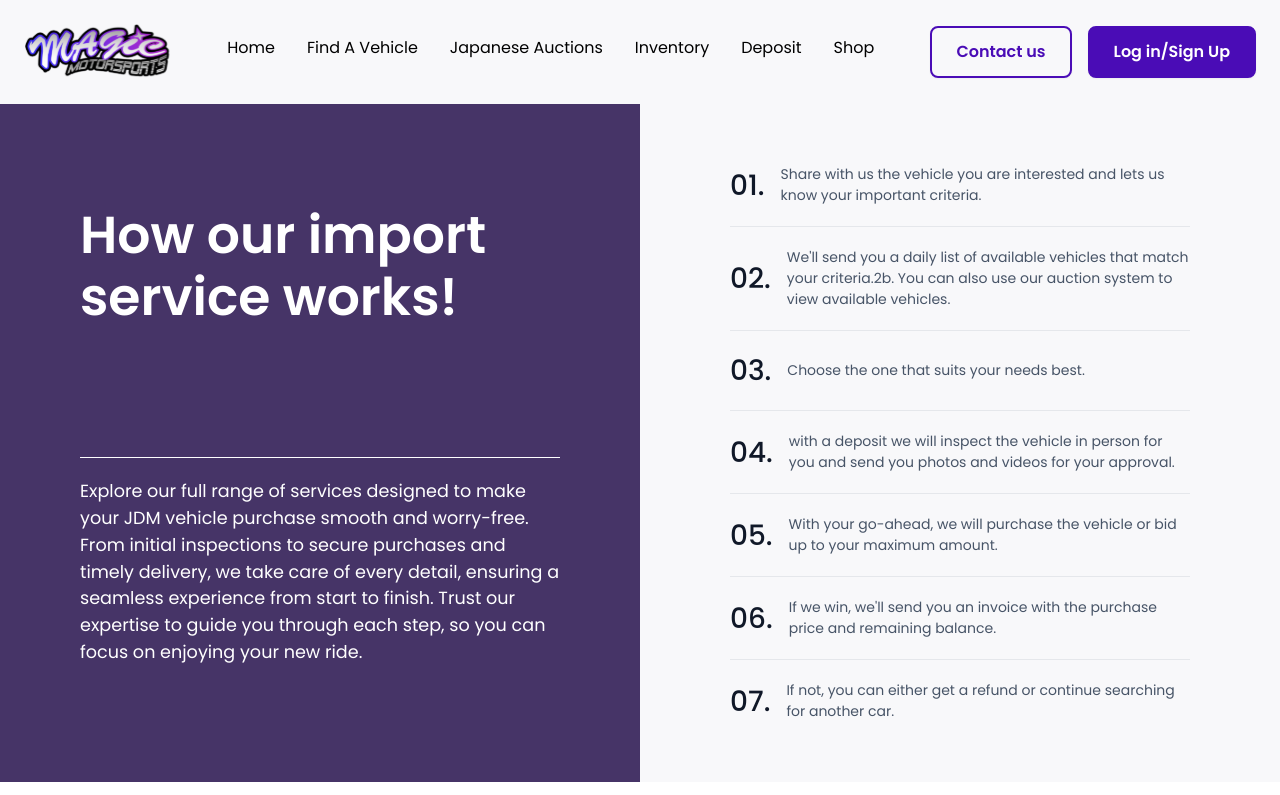
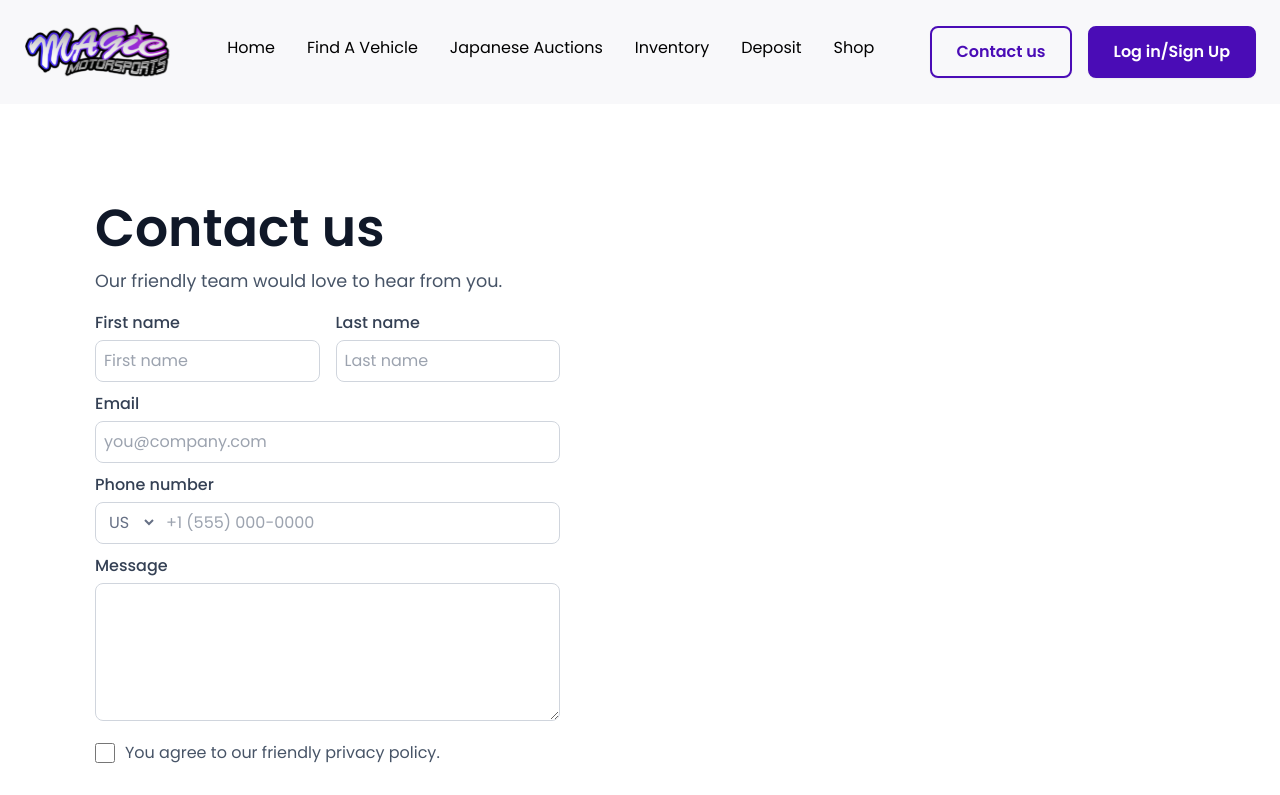
Before and after one commit to jay7134/magic-motorsports, a React (Vite) app: page /contact-us in a window 1280 px wide. Shown: the top 795 px of the page. Built offline with nearby package versions, Linux system fonts and the light colour scheme.

Commit message:
inner pages

```diff
--- a/src/pages/Contact.jsx
+++ b/src/pages/Contact.jsx
@@ -4,6 +4,119 @@ import Layout from "../components/Layout";
 const Contact = ()=>{
     return(
         <Layout>
+            <section className="bg-white py-[100px]">
+
+                <div className="container grid grid-cols md:grid-cols-2 gap-18 items-center justify-between relative z-10 my-10 animate__animated animate__fadeIn">
+                    <div className="px-[20px] md:px-[80px]">
+
+                        <h1 className="text-[#101828] text-[40px] leading-[48px] md:text-h2 font-[700] animate__animated animate__fadeInUp">
+                            Contact us
+                        </h1>
+
+                        <p className="text-[#475467] text-[13px] md:text-normal font-[400] py-4 m-w-[610] animate__animated animate__fadeInUp">
+                            Our friendly team would love to hear from you.
+                        </p>
+
+                        <form>
+
+                            <div className="grid grid-cols sm:grid-cols-2 gap-4">
+
+                                <div className="mb-[10px]">
+                                    <label className="text-[#344054] font-sm font-[500] leading-[24px]">First name</label>
+                                    <input
+                                        type="text"
+                                        name="firstname"
+                                        className="text-sm text-[#667085] font-[400] block bg-transparent border boreder-[1px] border-[#D0D5DD] w-full outline-none py-2 px-2 rounded-[8px] mt-[5px]"
+                                        placeholder="First name"
+                                    />
+                                </div>
+
+                                <div className="mb-[10px]">
+                                    <label className="text-[#344054] font-sm font-[500] leading-[24px]">Last name</label>
+                                    <input
+                                        type="text"
+                                        name="lastname"
+                                        className="text-sm text-[#667085] font-[400] block bg-transparent border boreder-[1px] border-[#D0D5DD] w-full outline-none py-2 px-2 rounded-[8px] mt-[5px]"
+                                        placeholder="Last name"
+                                    />
+                                </div>
+
+                            </div>
+
+                            <div className="grid grid-cols">
+                                <div className="mb-[10px]">
+                                    <label className="text-[#344054] font-sm font-[500] leading-[24px]">Email</label>
+                                    <input
+                                        type="email"
+                                        name="email"
+                                        className="text-sm text-[#667085] font-[400] block bg-transparent border boreder-[1px] border-[#D0D5DD] w-full outline-none py-2 px-2 rounded-[8px] mt-[5px]"
+                                        placeholder="you@company.com"
+                                    />
+                                </div>
+                            </div>
+
+                            <div className="grid grid-cols relative">
+
+                                <div className="absolute left-[2px] top-[24px]">
+
+                                    <select name="country" className="text-sm text-[#667085] font-[400] block bg-transparent w-[60px] outline-none py-2 px-2 rounded-[8px] mt-[5px]">
+
+                                        <option className="text-sm font-[400] text-black">US</option>
+                                        <option className="text-sm font-[400] text-black">UK</option>
+                                        <option className="text-sm font-[400] text-black">CA</option>
+
+                                    </select>
+                                </div>
+
+                                <div className="mb-[10px]">
+                                    <label className="text-[#344054] font-sm font-[500] leading-[24px]">Phone number</label>
+                                    <input
+                                        type="number"
+                                        name="phone"
+                                        className="pl-[70px] text-sm text-[#667085] font-[400] block bg-transparent border boreder-[1px] border-[#D0D5DD] w-full outline-none py-2 px-2 rounded-[8px] mt-[5px]"
+                                        placeholder="+1 (555) 000-0000"
+                                    />
+                                </div>
+                            </div>
+
+                            <div className="grid grid-cols">
+                                <div className="mb-[10px]">
+                                    <label className="text-[#344054] font-sm font-[500] leading-[24px]">Message</label>
+                                    <textarea
+                                        name="message"
+                                        rows={5}
+                                        className="min-h[134px] text-sm text-[#667085] font-[400] block bg-transparent border boreder-[1px] border-[#D0D5DD] w-full outline-none py-2 px-2 rounded-[8px] mt-[5px]"
+                                    ></textarea>
+                                </div>
+                            </div>
+
+                            <div className="grid grid-cols">
+                                <div className="mt-[10px] mb-[32px]">
+                                    <label className="text-[#475467] font-sm font-[400] leading-[24px] cursor-pointer flex flex-row items-center gap-[10px]">
+                                        <input
+                                            type="checkbox"
+                                            name="agree"
+                                            className="text-sm text-[#667085] font-[400] bg-transparent border boreder-[1px] border-[#D0D5DD] w-[20px] h-[20px] outline-none py-2 px-2 rounded-[8px]"
+                                            placeholder="you@company.com"
+                                        /> <span>You agree to our friendly privacy policy.</span>
+                                    </label>
+
+                                </div>
+                            </div>
+
+                            <button className="text-white text-sm font-[600] leading-[21px] bg-[#4A0CB6] transition duration-300 hover:bg-[#5e12e3] rounded-[8px] px-5 h-[48px] w-full">Send message</button>
+
+                        </form>
+
+                    </div>
+                    <div className="">
+
+                    </div>
+
+                </div>
+
+            </section>
+
             <ImportService/>
             <Faqs/>
         </Layout>
```
